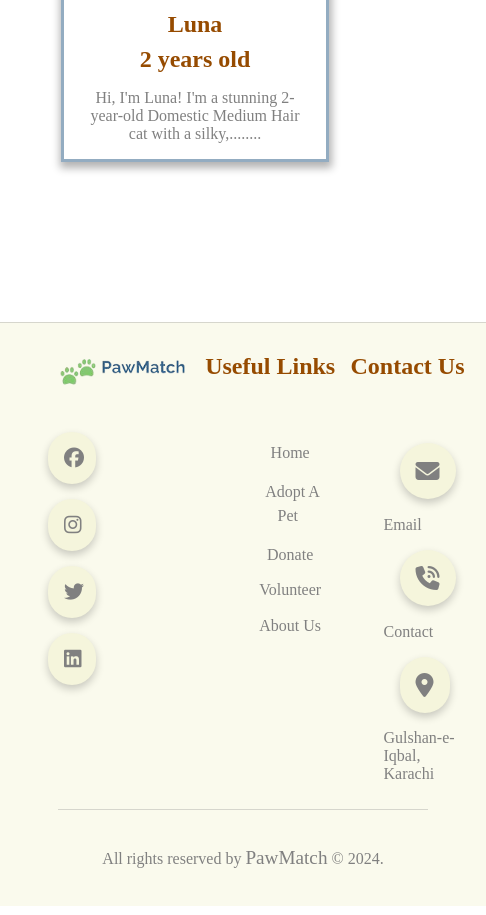
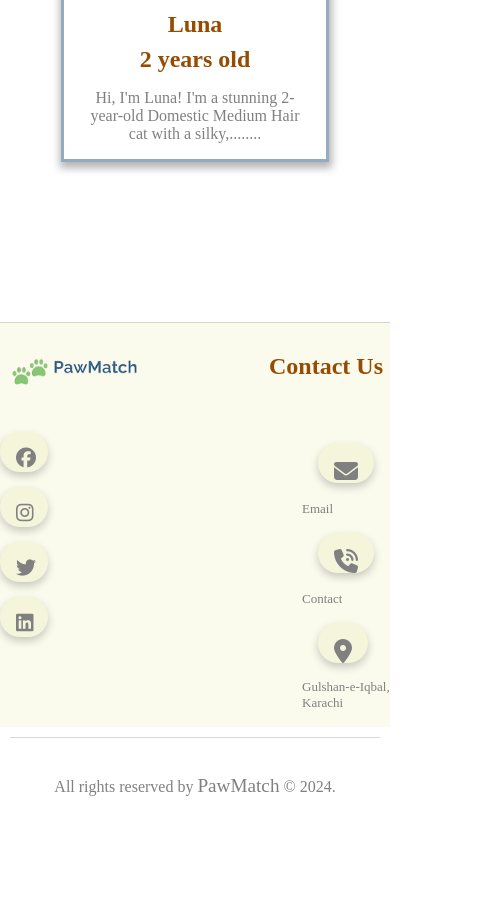
Before and after one commit to basimsheikh1107/paw-match, a plain HTML site: page adopt-a-cat.html in a window 390 px wide. Shown: the part 7757-8672 px from the top of the page, 486 px wide, since content can reach past the window. After the commit the page ends 8600 px from the top, so only its background shows below. Drawn offline with Linux system fonts and the light colour scheme.

Commit message:
fixed footer

```diff
--- a/aboutus.css
+++ b/aboutus.css
@@ -454,6 +454,7 @@ footer {
       display: block;
       padding: 10px;
       border-bottom: 1px solid #ddd;
+      background-color: #2b2a2a;
   }
 
   .navbar ul li a {
@@ -490,6 +491,35 @@ footer {
 
     }
 
+    .footer-icons-div{
+      display: flex;
+      flex-direction: column;
+    }
+    .footer-links{
+
+      display: none;
+    }
+
+    #hidden-link{
+      display: none;
+    }
+
+    .footer-icons{
+      width: o.25rem;
+      height: 0.5rem;
+    }
+
+    .foot-txt{
+      font-size: small;
+    }
+
+     .foot-adj{
+      display: flex;
+      justify-content: space-between;
+      margin-left: 0;
+      margin-right: 0;
+      padding: 0;
+    }
 
 
   }
--- a/adopt-a-cat.css
+++ b/adopt-a-cat.css
@@ -476,6 +476,7 @@ footer {
     display: block;
     padding: 10px;
     border-bottom: 1px solid #ddd;
+    background-color: #2b2a2a;
 }
 
 .navbar ul li a {
@@ -492,6 +493,47 @@ footer {
     border-radius: 25px;
 }
 }
+@media(max-width:650px){
+
+  body{
+    margin-right: 0;
+    margin-left: 0;
+    padding-left: 0;
+    padding-right: 0;
+  }
+
+  .footer-icons-div{
+    display: flex;
+    flex-direction: column;
+  }
+  .footer-links{
+
+    display: none;
+  }
+
+  #hidden-link{
+    display: none;
+  }
+
+  .footer-icons{
+    width: o.25rem;
+    height: 0.5rem;
+  }
+
+  .foot-txt{
+    font-size: small;
+  }
+
+   .foot-adj{
+    display: flex;
+    justify-content: space-between;
+    margin-left: 0;
+    margin-right: 0;
+    padding: 0;
+  }
+
+
+}
 @media(max-width:450px){
   footer{
     width: 100%;
--- a/adopt-a-cat.html
+++ b/adopt-a-cat.html
@@ -207,7 +207,7 @@
         </section>
     </main>
 
-    <footer>
+    <footer class="foot-adj">
         <div class="footer-content">
             <div class="footer-first-sec footer-column">
                 <img class="footer-logo" src="Assets/footer-logo.png" alt="PawMatch">
@@ -219,38 +219,43 @@
                 </div>
             </div>
             <div class="footer-second-sec footer-column">
-                <h2 class="footer-heading">Useful Links</h2>
+                <h2 class="footer-heading" id="hidden-link">Useful Links</h2>
                 <ul>
                     <li class="footer-links"><a href="index.html">Home</a></li>
                     <li class="footer-links" style="line-height: 1.5rem;"><a href="adopt-a-pet.html">Adopt A Pet</a>
                     </li>
                     <li class="footer-links"><a href="donation.html">Donate</a></li>
                     <li class="footer-links"><a href="volunteer.html">Volunteer</a></li>
-                    <li class="footer-links"><a href="">About Us</a></li>
+                    <li class="footer-links"><a href="aboutus.html">About Us</a></li>
                 </ul>
             </div>
+
             <div class="footer-third-sec footer-column">
                 <h2 class="footer-heading">Contact Us</h2>
                 <ul>
                     <li>
                         <i class="fa-solid fa-envelope footer-icons"></i>
-                        <span>Email</span>
+                        <span class="foot-txt">Email</span>
                     </li>
                     <li>
                         <i class="fa-solid fa-phone-volume footer-icons"></i>
-                        <span>Contact</span>
+                        <span class="foot-txt">Contact</span>
                     </li>
                     <li>
                         <i class="fa-solid fa-location-dot footer-icons"></i>
-                        <span>Gulshan-e-Iqbal, Karachi</span>
+                        <span class="foot-txt">Gulshan-e-Iqbal, Karachi</span>
                     </li>
                 </ul>
             </div>
         </div>
-        <div class="footer-text">
-            <p>All rights reserved by <a href="index.html">PawMatch</a> &copy; 2024.</p>
-        </div>
+
     </footer>
+    <div class="footer-text">
+        <p>All rights reserved by <a href="index.html">PawMatch</a> &copy; 2024.</p>
+    </div>
+
+
+
 
     <script>
         function toggleDropdown() {
--- a/adopt-a-dog.css
+++ b/adopt-a-dog.css
@@ -538,6 +538,7 @@ footer {
     display: block;
     padding: 10px;
     border-bottom: 1px solid #ddd;
+    background-color: #2b2a2a;
 }
 
 .navbar ul li a {
@@ -554,6 +555,40 @@ footer {
     border-radius: 25px;
 }
 }
+
+@media(max-width:650px){
+
+  .footer-icons-div{
+    display: flex;
+    flex-direction: column;
+  }
+  .footer-links{
+
+    display: none;
+  }
+
+  #hidden-link{
+    display: none;
+  }
+
+  .footer-icons{
+    width: o.25rem;
+    height: 0.5rem;
+  }
+
+  .foot-txt{
+    font-size: small;
+  }
+
+   .foot-adj{
+    display: flex;
+    justify-content: space-between;
+    margin-left: 0;
+    margin-right: 0;
+    padding: 0;
+  }
+
+}
 @media(max-width:450px){
   footer{
     width: 100%;
--- a/adopt-a-pet.css
+++ b/adopt-a-pet.css
@@ -598,3 +598,36 @@ footer {
 
 
 }
+@media(max-width:650px){
+
+  .footer-icons-div{
+    display: flex;
+    flex-direction: column;
+  }
+  .footer-links{
+
+    display: none;
+  }
+
+  #hidden-link{
+    display: none;
+  }
+
+  .footer-icons{
+    width: o.25rem;
+    height: 0.5rem;
+  }
+
+  .foot-txt{
+    font-size: small;
+  }
+
+   .foot-adj{
+    display: flex;
+    justify-content: space-between;
+    margin-left: 0;
+    margin-right: 0;
+    padding: 0;
+  }
+
+}
--- a/dynamic-page.css
+++ b/dynamic-page.css
@@ -461,6 +461,7 @@ footer {
       display: block;
       padding: 10px;
       border-bottom: 1px solid #ddd;
+      background-color: #2b2a2a;
   }
 
   .navbar ul li a {
@@ -479,3 +480,37 @@ footer {
 
 
   }
+
+  @media(max-width:650px){
+
+    .footer-icons-div{
+      display: flex;
+      flex-direction: column;
+    }
+    .footer-links{
+
+      display: none;
+    }
+
+    #hidden-link{
+      display: none;
+    }
+
+    .footer-icons{
+      width: o.25rem;
+      height: 0.5rem;
+    }
+
+    .foot-txt{
+      font-size: small;
+    }
+
+     .foot-adj{
+      display: flex;
+      justify-content: space-between;
+      margin-left: 0;
+      margin-right: 0;
+      padding: 0;
+    }
+
+  }
--- a/index.css
+++ b/index.css
@@ -434,6 +434,9 @@ footer {
       display: block;
       padding: 10px;
       border-bottom: 1px solid #ddd;
+      background-color: #2b2a2a;
+
+
   }
 
   .navbar ul li a {
@@ -472,6 +475,29 @@ footer {
       display: flex;
       flex-direction: column;
     }
+    .footer-links{
 
+      display: none;
+    }
 
+    #hidden-link{
+      display: none;
+    }
+
+    .footer-icons{
+      width: o.25rem;
+      height: 0.5rem;
+    }
+
+    .foot-txt{
+      font-size: small;
+    }
+
+     .foot-adj{
+      display: flex;
+      justify-content: space-between;
+      margin-left: 0;
+      margin-right: 0;
+      padding: 0;
+    }
   }
```
Also changed, not shown: aboutus.html (+11 -9 lines), adopt-a-dog.html (+14 -10 lines), adopt-a-pet.html (+10 -8 lines), dynamic-page.html (+14 -11 lines), index.html (+9 -8 lines).
